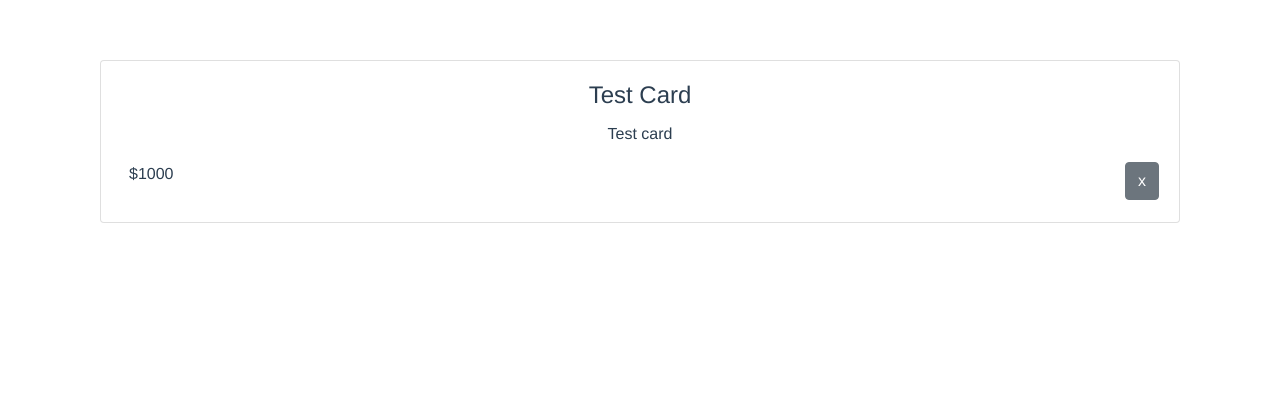
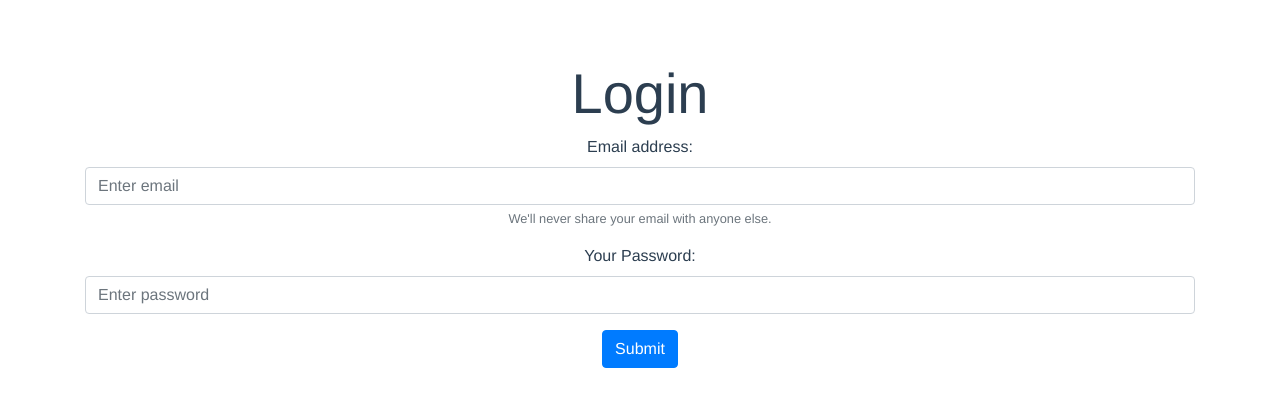
Before and after one commit to SoftTaco97/finances, a Vue app: page /#/login in a window 1280 px wide. Shown: the top 406 px of the page. Built offline with nearby package versions, Linux system fonts and the light colour scheme.

Commit message:
Routessss
Setting up routing with Vue Routing

```diff
--- a/package.json
+++ b/package.json
@@ -10,7 +10,8 @@
   "dependencies": {
     "bootstrap": "^4.3.1",
     "bootstrap-vue": "^2.0.0-rc.15",
-    "vue": "^2.6.6"
+    "vue": "^2.6.6",
+    "vue-router": "^3.0.2"
   },
   "devDependencies": {
     "@vue/cli-plugin-babel": "^3.0.1",
--- a/src/App.vue
+++ b/src/App.vue
@@ -1,22 +1,13 @@
 <template>
     <div id="app">
-      <appMain></appMain>
+      <router-view />
     </div>
 </template>
 
 <script>
-  // Main Page
-  import appMain from './components/Main.vue';
-
-  // Login Page
-  import appLoginScreen from './components/LoginScreen.vue';
 
   export default {
     name: 'app',
-    components: {
-      appMain,
-      appLoginScreen
-    }
   }
 </script>
 
--- a/src/components/FinanceCard.vue
+++ b/src/components/FinanceCard.vue
@@ -1,16 +1,19 @@
 <template>
   <div>
-      <b-container fluid>
+      <b-container fluid v-if="showCard">
           <b-row>
             <b-col xs="12">
-                <b-card :title="Title">
+                <b-card :title="title">
                     <b-card-text class="w-100">
-                        {{Desc}}
+                        {{desc}}
                     </b-card-text>
                     <b-card-text class="float-left ml-2">
-                        ${{Amount}}
+                        ${{amount}}
                     </b-card-text>
-                    <b-button variant="secondary" class="float-right">x</b-button>
+                    <b-button @click="deleteCard"
+                              variant="secondary"
+                              class="float-right">x
+                    </b-button>
                 </b-card>
             </b-col>
           </b-row>
@@ -20,13 +23,21 @@
 
 <script>
     export default {
-        name: 'FinanceCard',
+        name: 'appFinanceCard',
+        data: function(){
+            return {
+                showCard: true
+            }
+        },
         props: {
-            Amount: Number,
-            Title: String,
-            Desc: String,
+            amount: Number,
+            title: String,
+            desc: String,
         },
         methods: {
+            deleteCard: function(){
+                this.showCard = false
+            }
         }
     }
 </script>
--- a/src/components/LoginScreen.vue
+++ b/src/components/LoginScreen.vue
@@ -47,7 +47,7 @@
 
 <script>
 export default {
-  name: 'LoginScreen',
+  name: 'appLoginScreen',
   data: function(){
     return {
       email: '',
@@ -62,7 +62,6 @@ export default {
     formSubmit: function(event){
       /* Stopping the Form from submitting */
       event.preventDefault();
-      console.log('working');
 
       /* Removing form, showing spinner */
       this.showForm = false;
--- a/src/components/Main.vue
+++ b/src/components/Main.vue
@@ -1,9 +1,9 @@
 <template>
   <div>
       <b-container>
-          <FinanceCard Amount="1000"
-                       Title="Test Card"
-                       Desc="Test card"
+          <appFinanceCard :amount=1000
+                       title="Test Card"
+                       desc="Test card"
                        />
       </b-container>
   </div>
@@ -11,11 +11,11 @@
 
 <script>
     // Finance Template
-    import FinanceCard from './FinanceCard.vue';
+    import appFinanceCard from './FinanceCard.vue';
     // Income Template
     // import IncomeCard from './IncomeCard.vue'
     export default {
-        name: 'Main',
+        name: 'appMain',
         data: function(){
             return {
             }
@@ -23,7 +23,7 @@
         methods: {
         },
         components: {
-            FinanceCard
+            appFinanceCard
         }
     }
 </script>
--- a/src/main.js
+++ b/src/main.js
@@ -1,14 +1,19 @@
-/* Libs */
+/* Dependancies */
 import Vue from 'vue'
 import BootstrapVue from 'bootstrap-vue';
 import 'bootstrap/dist/css/bootstrap.css';
 import 'bootstrap-vue/dist/bootstrap-vue.css';
-import App from './App.vue'
+import VueRouter from 'vue-router';
+import App from './App.vue';
+import router from './router.js';
 
 Vue.config.productionTip = false;
 Vue.use(BootstrapVue);
+Vue.use(VueRouter);
 
 /* Main Application */
 new Vue({
-  render: h => h(App),
-}).$mount('#app')
+  el: '#app',
+  router,
+  render: h => h(App)
+})
--- /dev/null
+++ b/src/router.js
@@ -0,0 +1,24 @@
+import Router from 'vue-router';
+import appMain from './components/Main.vue';
+import appLogin from './components/LoginScreen.vue';
+
+const routes = [
+  {
+    path: '/app/',
+    name: 'Finance',
+    title: 'Finance',
+    icon: 'fa-dollar-sign',
+    component: appMain,
+  },
+  {
+    path: '/login/',
+    name: 'Login',
+    title: 'Login',
+    icon: 'fa-vuejs',
+    component: appLogin
+  }
+];
+
+export default new Router({
+  routes,
+});
```
Also changed, not shown: 1 other file (tests, documents, lock files or other folders).
